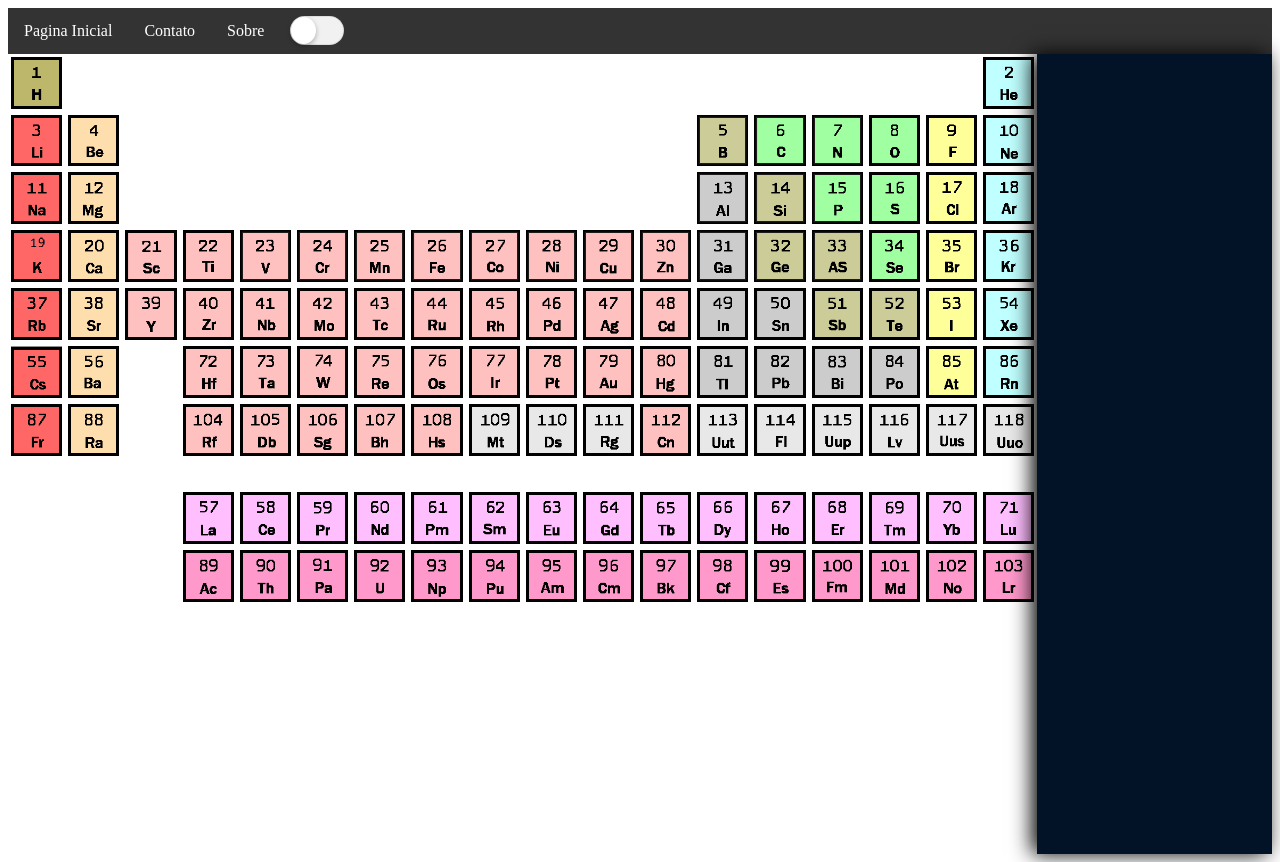
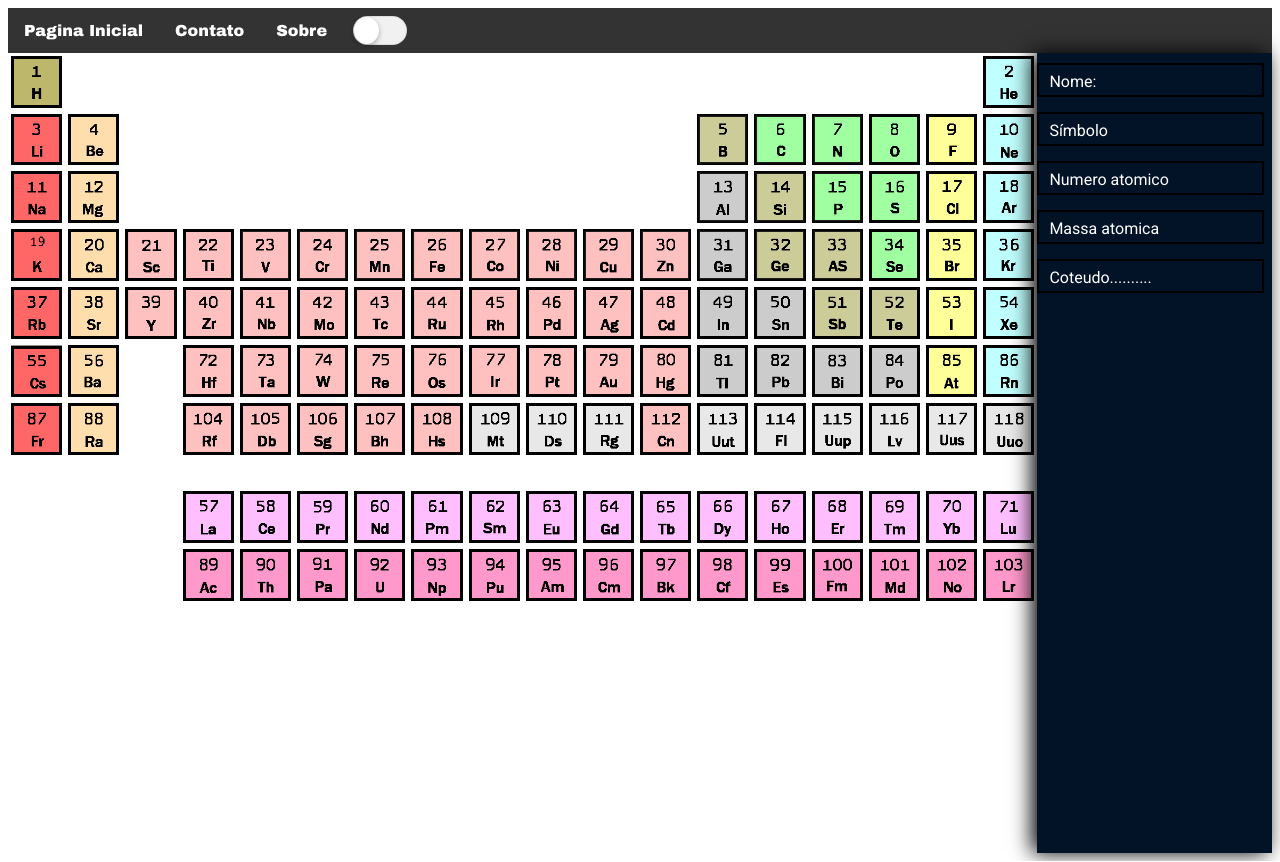
Before and after one commit to JacksonFagundes2007/Chemistry-in-Society, a plain HTML site: page table.html in a window 1280 px wide. Drawn offline with Linux system fonts and the light colour scheme.

Commit message:
Upadate BOX from table
CSS

```diff
--- a/css/box.css
+++ b/css/box.css
@@ -1,13 +1,26 @@
 #box {
+    color: white;
     background-color: #021327;
 
     box-shadow: -5px 0 20px rgb(0, 0, 0);
-    display: flex;
     margin-left: auto;
-
-
 
     width: 25vw;
     height: 100vh;
 
+    overflow-y: scroll;
 }
+
+.div-separation {
+    margin: 10px 0 15px 0; /* top, right, bottom, left */
+    display: block;
+    max-width: 95%;
+    background-color: ;
+    height: 30px;
+    border: black 2px solid;
+}
+
+.div-separation > p {
+    margin-left: 10px;
+    transform: translateY(-50%);
+}
--- a/css/menu.css
+++ b/css/menu.css
@@ -1,4 +1,5 @@
 ul {
+    font-family: 'Archivo Black', sans-serif;
     list-style-type: none;
     margin: 0;
     padding: 0;
--- /dev/null
+++ b/css/mouse.css
@@ -0,0 +1 @@
+html {cursor: url(../outhers/Hand.cur), default;}
--- a/css/settings.css
+++ b/css/settings.css
@@ -1,3 +1,25 @@
+@import url(https://fonts.googleapis.com/css2?family=Archivo+Black&display=swap);
+
+@import url(https://fonts.googleapis.com/css2?family=Roboto:wght@100;200;300;400;500;600;800;900&display=swap);
+
+body {
+  font-family: 'Roboto', sans-serif;
+}
+
 #content {
     display: flex;
 }
+
+/* Scroll */
+
+::-webkit-scrollbar {
+  width: 12px;
+  background-color: whitesmoke;
+}
+
+::-webkit-scrollbar-thumb {
+  -webkit-border-radius: 10px;
+  border-radius: 10px;
+  background: rgba(136, 136, 136, 0.8);
+
+}
--- a/css/table.css
+++ b/css/table.css
@@ -1,8 +1,10 @@
+body {
+    overflow: hidden;
+}
+
 #table {
     max-width: 39.5cm;
     height: auto;
-
-
 }
 
 .line {
--- a/table.html
+++ b/table.html
@@ -4,6 +4,8 @@
     <meta charset="utf-8">
     <meta name="viewport" content="width=device-width">
     <title>Projeto</title>
+
+    <link rel="stylesheet" href="css/mouse.css">
     <link href="css/box.css" rel="stylesheet" type="text/css" />
     <link href="css/table.css" rel="stylesheet" type="text/css" />
     <link href="css/settings.css" rel="stylesheet" type="text/css" />
@@ -166,14 +168,33 @@
       </div>
 
       <section id="box">
-        <p id="elementName"></p>
-        <p id="atomicMass"></p>
-        <p id="content"></p>
+
+        <div class="div-separation">
+          <p id="elementName">Nome:</p>
+        </div>
+
+        <div class="div-separation">
+          <p id="token">Símbolo</p>
+        </div>
+
+        <div class="div-separation">
+          <p id="atomicNumber">Numero atomico</p>
+        </div>
+
+        <div class="div-separation">
+          <p id="atomicMass">Massa atomica</p>
+        </div>
+
+        <div class="div-separation">
+          <p id="content">Coteudo..........</p>
+        </div>
       </section>
 
     </section>
 
 
+
+
     <script src="js/theme.js"></script>
   </body>
 </html>
```
Also changed, not shown: index.html (+1 -0 lines), js/element-text/index.js (added, +8 -0 lines), 1 other file.
